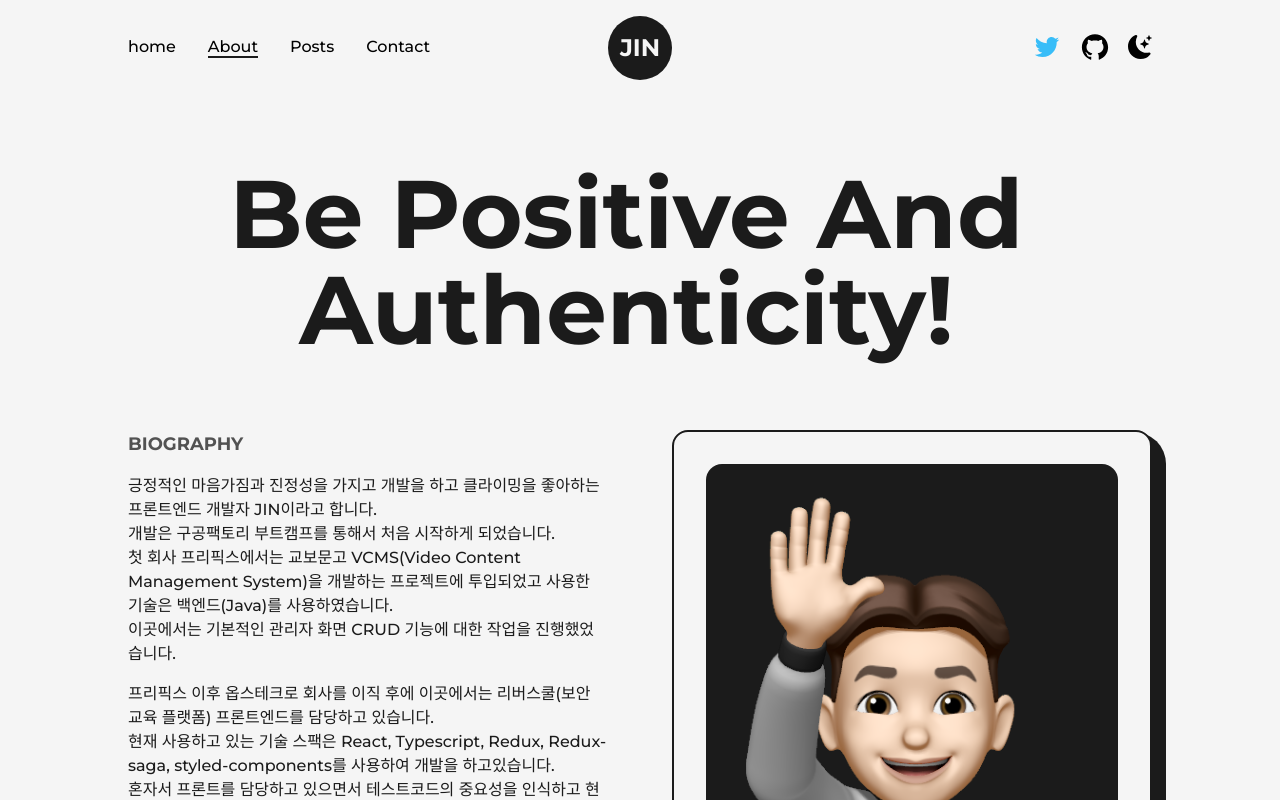
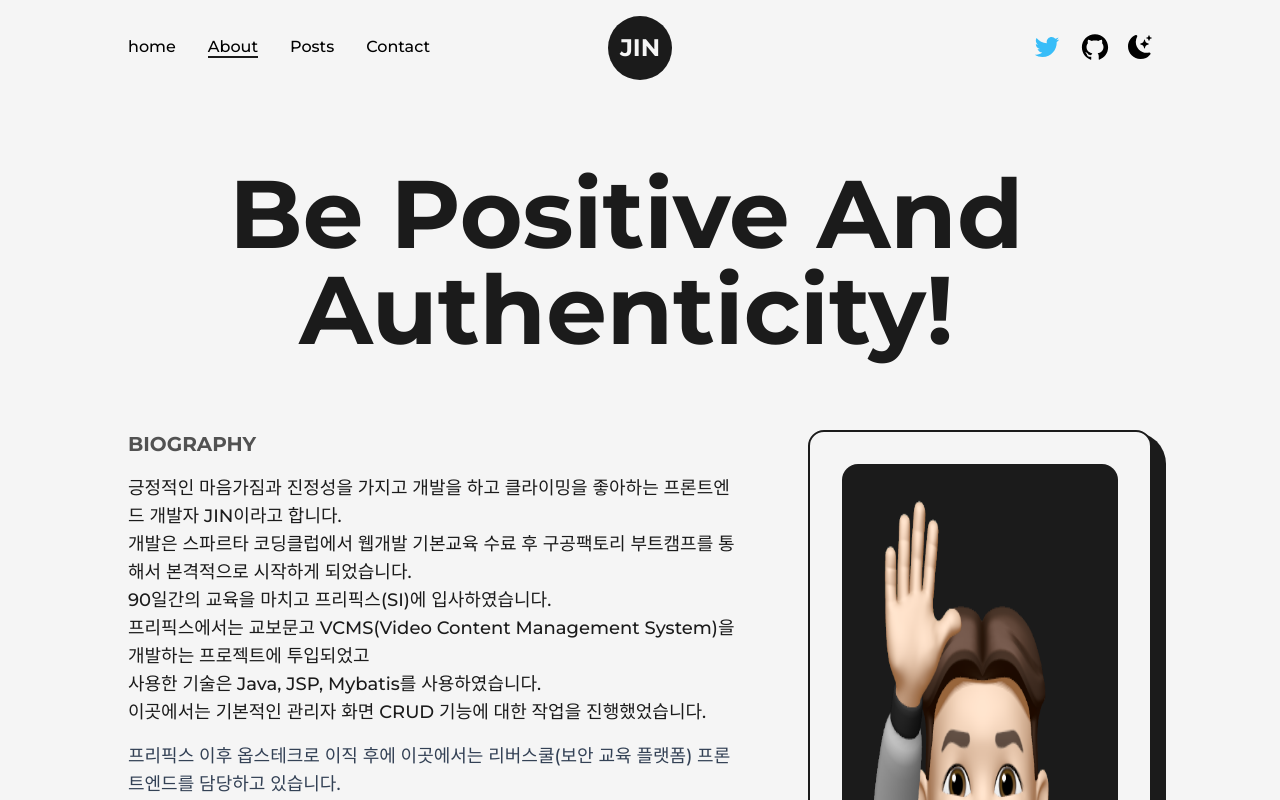
Before and after one commit to KwonCheulJin/jin-blog, a Next.js app: page /about in a window 1280 px wide. Built offline with nearby package versions, Linux system fonts and the light colour scheme; no server answers.

Commit message:
- feat: skill icon 추가, biography 내용 추가

```diff
--- a/src/components/about/Biography.tsx
+++ b/src/components/about/Biography.tsx
@@ -3,38 +3,53 @@ import Image from 'next/image';
 export default function Biography() {
   return (
     <div className="w-full grid grid-cols-8 gap-16 sm:gap-8">
-      <div className="col-span-4 flex flex-col items-start justify-start md:order-2 md:col-span-8">
-        <h2 className="mb-4 text-lg font-bold uppercase text-dark/75 dark:text-light/75">
+      <div className="col-span-5 flex flex-col items-start justify-start md:order-2 md:col-span-8">
+        <h2 className="mb-4 text-xl font-bold uppercase text-dark/75 dark:text-light/75">
           Biography
         </h2>
-        <p className="font-medium">
+        <p className="font-medium text-lg">
           긍정적인 마음가짐과 진정성을 가지고 개발을 하고 클라이밍을 좋아하는 프론트엔드 개발자
           JIN이라고 합니다.
-          <br /> 개발은 구공팩토리 부트캠프를 통해서 처음 시작하게 되었습니다.
-          <br /> 첫 회사 프리픽스에서는 교보문고 VCMS(Video Content Management System)을 개발하는
-          프로젝트에 투입되었고 사용한 기술은 백엔드(Java)를 사용하였습니다.
+          <br /> 개발은 스파르타 코딩클럽에서 웹개발 기본교육 수료 후 구공팩토리 부트캠프를 통해서
+          본격적으로 시작하게 되었습니다.
+          <br /> 90일간의 교육을 마치고 프리픽스(SI)에 입사하였습니다.
+          <br /> 프리픽스에서는 교보문고 VCMS(Video Content Management System)을 개발하는 프로젝트에
+          투입되었고 <br />
+          사용한 기술은 Java, JSP, Mybatis를 사용하였습니다.
           <br /> 이곳에서는 기본적인 관리자 화면 CRUD 기능에 대한 작업을 진행했었습니다.
         </p>
-        <p className="my-4 font-medium">
-          프리픽스 이후 옵스테크로 회사를 이직 후에 이곳에서는 리버스쿨(보안 교육 플랫폼)
-          프론트엔드를 담당하고 있습니다.
-          <br /> 현재 사용하고 있는 기술 스팩은 React, Typescript, Redux, Redux-saga,
-          styled-components를 사용하여 개발을 하고있습니다.
-          <br /> 혼자서 프론트를 담당하고 있으면서 테스트코드의 중요성을 인식하고 현재 프로젝트에
-          적용하지 못해서 메가테라 프론트엔드 생존코스를 통해서 단위 테스트 및 E2E 테스트를
-          적용해보기 위해 공부중에 있습니다.
+        <p className="my-4 prose prose-slate font-medium text-lg max-w-full">
+          프리픽스 이후 옵스테크로 이직 후에 이곳에서는 리버스쿨(보안 교육 플랫폼) 프론트엔드를
+          담당하고 있습니다.
+          <br /> 현재 사용하고 있는 기술 스팩은 <code>React</code>, <code>Typescript</code>,{' '}
+          <code>Redux</code>, <code>Redux-saga</code>,<code>styled-components</code>를 사용하여
+          개발을 하고있습니다.
+          <br /> 웹 성능 최적화에 관심이 많아 <code>react-lazy-with-preload</code> 라이브러리를
+          사용하여 사용자가 사용하고자 하는 페이지 nav 위에 마우스를 올렸을 때 해당 페이지{' '}
+          <code>preload</code> 작업 및 <code>webpack bundle size</code> 작업을 통해서 랜딩페이지
+          FCP속도를 2.3초 &rarr; 1.0초로 줄여 본 경험이 있습니다.
+          <br /> 프로젝트 중 가장 기억에 남는 것은 사용자가 한 계정으로 다중탭을 띄워놓고 사용하였을
+          경우 장바구니 페이지 및 로그인, 로그아웃 관련해서 문제가 있었던 부분을
+          <code>BroadcastChannel</code>을 통해서 해결해 본 부분이 가장 기억에 남습니다.
         </p>
-        <p className="font-medium">
+        <p className="mb-4 font-medium text-lg">
+          테스트코드의 중요성을 인식하고 있지만 혼자서 프론트를 담당하고 있어 현실적인 이유로
+          테스트코드를 추가하지 못하였는데 단위 테스트 및 E2E 테스트를 적용해보기 위해 메가테라에서
+          진행하는 프론트엔드 생존코스를 통해서 테스트 및 프론트엔드 개발에 대한 전반적인 내용을
+          3개월간 훈련을 통해서 테스트에 대한 부담감을 줄이고 새롭게 진행하는 프로젝트에서 테스트
+          코드를 적용해서 진행 중에 있습니다.
+        </p>
+        <p className="font-medium text-lg">
           저의 목표는 언제나 긍정적인 마인드와 지속적으로 React 및 프론트 관련 기술에 대한 전문
           지식을 연마하는 데 중점을 두고 개발자로서 기술과 지식을 계속해서 성장시켜서 누군가를
           도와줄 수 있는 개발자가 되는 것입니다.
         </p>
       </div>
-      <div className="col-span-4 relative h-max rounded-2xl border-2 border-solid border-dark bg-light p-8 dark:bg-dark dark:border-light md:order-1 md:col-span-8">
+      <div className="col-span-3 relative h-3/4 rounded-2xl border-2 border-solid border-dark bg-light p-8 dark:bg-dark dark:border-light md:order-1 md:col-span-8">
         <Image
           src="/images/about.png"
           alt="JIN"
-          className="w-full h-auto rounded-2xl bg-dark py-6 dark:bg-light"
+          className="w-full h-full rounded-2xl bg-dark py-6 dark:bg-light"
           width={250}
           height={450}
           priority
--- a/src/components/about/Education.tsx
+++ b/src/components/about/Education.tsx
@@ -30,6 +30,12 @@ export default function Education() {
           className="w-full flex flex-col items-start justify-between ml-4 xs:ml-2"
         >
           <EducationDetails
+            type="메가테라"
+            time="2023-2023"
+            place="(주)시드웨일"
+            info="프론트엔드 생존코스 3기"
+          />
+          <EducationDetails
             type="구공팩토리"
             time="2021-2021"
             place="(주)흥미랩"
--- a/src/components/about/Skill.tsx
+++ b/src/components/about/Skill.tsx
@@ -3,11 +3,12 @@
 import { motion } from 'framer-motion';
 
 type Props = {
+  children: React.ReactNode;
   name: string;
   x?: string;
   y?: string;
 };
-export default function Skill({ name, x, y }: Props) {
+export default function Skill({ children, name, x, y }: Props) {
   return (
     <motion.div
       className="flex items-center justify-center rounded-full font-semibold
@@ -21,7 +22,8 @@ export default function Skill({ name, x, y }: Props) {
       transition={{ duration: 1.5 }}
       viewport={{ once: true }}
     >
-      {name}
+      {children}
+      <p className="ml-2">{name}</p>
     </motion.div>
   );
 }
--- a/src/components/about/Skills.tsx
+++ b/src/components/about/Skills.tsx
@@ -1,6 +1,15 @@
 'use client';
 
 import { motion } from 'framer-motion';
+import { FaHtml5, FaCss3Alt, FaGithub } from 'react-icons/fa';
+import {
+  SiTailwindcss,
+  SiTypescript,
+  SiJavascript,
+  SiReact,
+  SiNextdotjs,
+  SiStyledcomponents,
+} from 'react-icons/si';
 import Skill from './Skill';
 
 export default function Skills() {
@@ -21,14 +30,41 @@ export default function Skills() {
         >
           WEB
         </motion.div>
-        <Skill name="HTML" x="-25vw" y="-5vw" />
-        <Skill name="CSS" x="-15vw" y="-10vw" />
-        <Skill name="TailwindCSS" x="-10vw" y="-20vw" />
-        <Skill name="JavaScript" x="20vw" y="6vw" />
-        <Skill name="TypeScript" x="22vw" y="16vw" />
-        <Skill name="React" x="-20vw" y="12vw" />
-        <Skill name="NextJs" x="-13vw" y="18vw" />
-        <Skill name="Git" x="25vw" y="-5vw" />
+        <Skill name="HTML" x="-25vw" y="-5vw">
+          <div className="relative w-3 h-4 bg-white z-0">
+            <FaHtml5 className="absolute -top-1 -left-[6px] w-6 h-6 text-orange-500 z-10" />
+          </div>
+        </Skill>
+        <Skill name="CSS" x="-15vw" y="-10vw">
+          <div className="relative w-3 h-4 bg-white z-0">
+            <FaCss3Alt className="absolute -top-1 -left-[6px] w-6 h-6 text-blue-500" />
+          </div>
+        </Skill>
+        <Skill name="TailwindCSS" x="-10vw" y="-20vw">
+          <SiTailwindcss className="w-6 h-6 text-[#38BDF8]" />
+        </Skill>
+        <Skill name="styled-components" x="-5vw" y="-15vw">
+          <SiStyledcomponents className="w-6 h-6 text-[#DE83C3]" />
+        </Skill>
+        <Skill name="JavaScript" x="20vw" y="6vw">
+          <div className="relative w-5 h-5 bg-black z-0">
+            <SiJavascript className="absolute -top-[3px] -left-[2px] w-6 h-6 text-[#EAD41C]" />
+          </div>
+        </Skill>
+        <Skill name="TypeScript" x="22vw" y="16vw">
+          <div className="relative w-5 h-5 bg-white z-0">
+            <SiTypescript className="absolute -top-[3px] -left-[2px] w-6 h-6 text-[#3178C6]" />
+          </div>
+        </Skill>
+        <Skill name="React" x="-20vw" y="12vw">
+          <SiReact className="w-6 h-6 text-[#61DAFB]" />
+        </Skill>
+        <Skill name="NextJs" x="-13vw" y="18vw">
+          <SiNextdotjs className="w-6 h-6" />
+        </Skill>
+        <Skill name="GitHub" x="25vw" y="-5vw">
+          <FaGithub className="w-6 h-6" />
+        </Skill>
       </div>
     </>
   );
```
